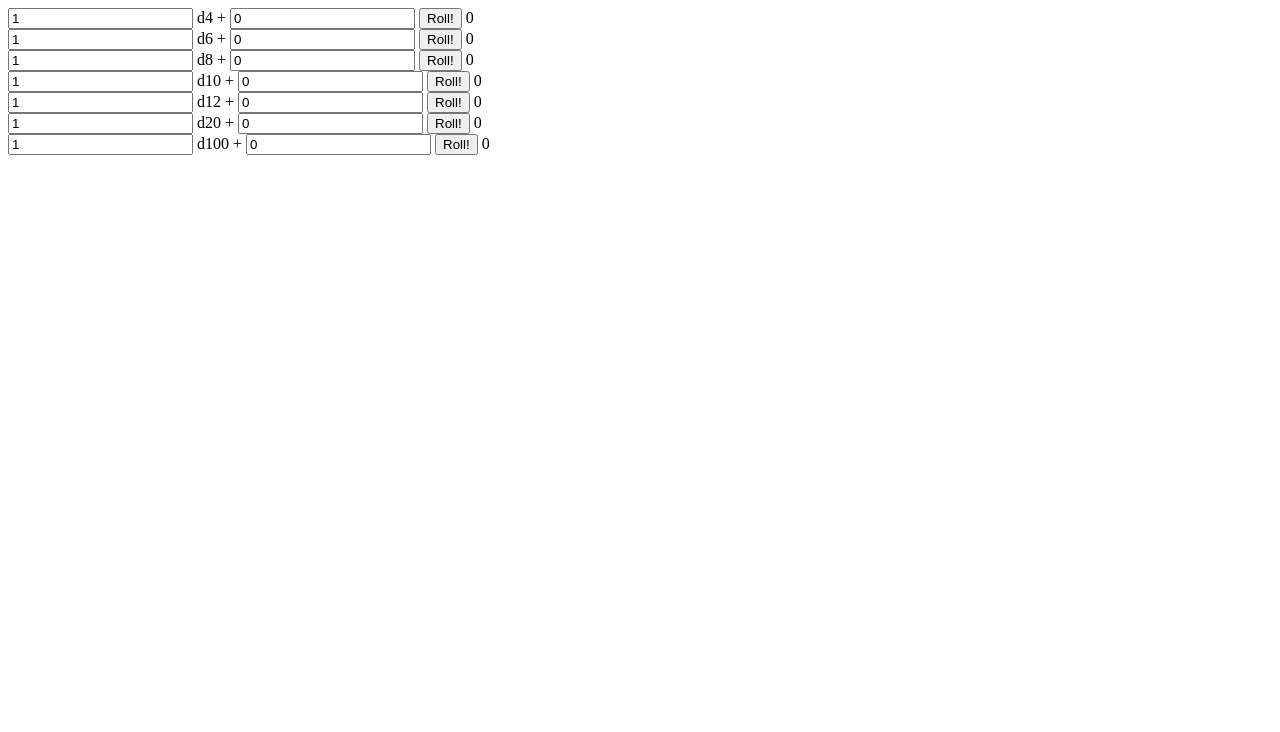
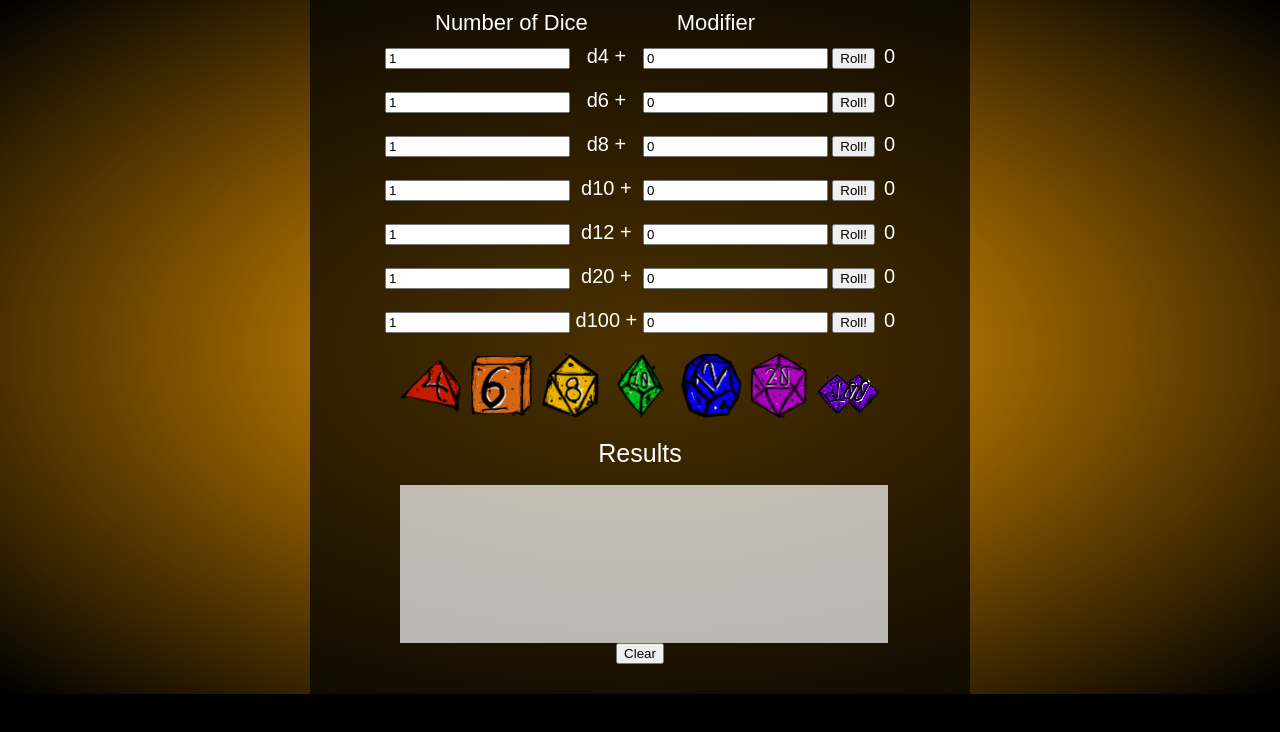
Before and after one commit to dsandershot/dsandershot.github.io, a plain HTML site: page diceRoller.html in a window 1280 px wide. Drawn offline with Linux system fonts and the light colour scheme.

Commit message:
updates to diceroller

```diff
--- a/diceRoller.html
+++ b/diceRoller.html
@@ -2,135 +2,99 @@
 <html>
 <head>
 	<title>Dice Roller</title>
+	<link rel="stylesheet" type="text/css" href="diceroller.css">
 </head>
 <body>
+	<main>
+		<div id="diceBlock">
+			<div id="labelBlock">
+				<p id="leftLabel" class="diceLabel">Number of Dice</p>
+				<p id="rightLabel" class="diceLabel">Modifier</p>
+			</div>
 			<!-- d4 -->
-	<form id="d4Form">
+			<form id="d4Form" class="forms">
 				<input type="text" name="d4quantity" id="d4quantity" value="1">
 				<label for="d4modifier">d4 + </label>
 				<input type="text" name="d4modifier" id="d4modifier" value="0">
 				<button type="submit">Roll!</button>
-		<span id="d4Result">0</span>
+				&nbsp;<span id="d4Result" class="result">0</span>
 			</form>
 
 			<!-- d6 -->
-	<form id="d6Form">
+			<form id="d6Form" class="forms">
 				<input type="text" name="d6quantity" id="d6quantity" value="1">
 				<label for="d4modifier">d6 + </label>
 				<input type="text" name="d6modifier" id="d6modifier" value="0">
 				<button type="submit">Roll!</button>
-		<span id="d6Result">0</span>
+				&nbsp;<span id="d6Result" class="result">0</span>
 			</form>
 
 			<!-- d8 -->
-	<form id="d8Form">
+			<form id="d8Form" class="forms">
 				<input type="text" name="d8quantity" id="d8quantity" value="1">
 				<label for="d8modifier">d8 + </label>
 				<input type="text" name="d8modifier" id="d8modifier" value="0">
 				<button type="submit">Roll!</button>
-		<span id="d8Result">0</span>
+				&nbsp;<span id="d8Result" class="result">0</span>
 			</form>
 
 			<!-- d10 -->
-	<form id="d10Form">
+			<form id="d10Form" class="forms">
 				<input type="text" name="d10quantity" id="d10quantity" value="1">
 				<label for="d10modifier">d10 + </label>
 				<input type="text" name="d10modifier" id="d10modifier" value="0">
 				<button type="submit">Roll!</button>
-		<span id="d10Result">0</span>
+				&nbsp;<span id="d10Result" class="result">0</span>
 			</form>
 
 			<!-- d12 -->
-	<form id="d12Form">
+			<form id="d12Form" class="forms">
 				<input type="text" name="d12quantity" id="d12quantity" value="1">
 				<label for="d12modifier">d12 + </label>
 				<input type="text" name="d12modifier" id="d12modifier" value="0">
 				<button type="submit">Roll!</button>
-		<span id="d12Result">0</span>
+				&nbsp;<span id="d12Result" class="result">0</span>
 			</form>
 
 			<!-- d20 -->
-	<form id="d20Form">
+			<form id="d20Form" class="forms">
 				<input type="text" name="d20quantity" id="d20quantity" value="1">
 				<label for="d20modifier">d20 + </label>
 				<input type="text" name="d20modifier" id="d20modifier" value="0">
 				<button type="submit">Roll!</button>
-		<span id="d20Result">0</span>
+				&nbsp;<span id="d20Result" class="result">0</span>
 			</form>
 
 			<!-- d100 -->
-	<form id="d100Form">
+			<form id="d100Form" class="forms">
 				<input type="text" name="d100quantity" id="d100quantity" value="1">
 				<label for="d100modifier">d100 + </label>
 				<input type="text" name="d100modifier" id="d100modifier" value="0">
 				<button type="submit">Roll!</button>
-		<span id="d100Result">0</span>
+				&nbsp;<span id="d100Result" class="result">0</span>
 			</form>
+
+			<!-- dice illustrations -->
+			<div id="diceImageBlock">
+				<img src="images/d4.png" class="diceImage">
+				<img src="images/d6.png" class="diceImage">
+				<img src="images/d8.png" class="diceImage">
+				<img src="images/d10.png" class="diceImage">
+				<img src="images/d12.png" class="diceImage">
+				<img src="images/d20.png" class="diceImage">
+				<img src="images/d100.png" class="diceImage">
+			</div>
+
+			<!-- results window -->
+			<h1>Results</h1>
+			<p id="resultsWindow">&nbsp;</p>
+			<button type="button" onclick="clearElement('resultsWindow')">Clear</button>
+		</div>
+	</main>
 </body>
 
-<script type="text/javascript">
+<script src="diceroller.js"></script>
 
-	function rollDice(quantity,modifier,diceNumber){
-		// casting to numbers for Math
-		let theQuantity = Number(quantity);
-		let theModifier = Number(modifier);
 
-		if(Number.isNaN(theQuantity)){
-			alert(quantity+' is not a valid number of dice. How the heck does one roll '+quantity+' dice?');
-			console.log('quantity fail');
-		}else if(Number.isNaN(theModifier)){
-			alert(modifier+' is not a valid modifier');
-			console.log('mod fail');
-		}else{
-			// rolling each die individually instead of using multiplication is more accurate to the intention of rolling dice
-			// user may check the console to see individual dice rolls
-			let total = 0;
-			console.log('rolling '+quantity+' d'+diceNumber+' plus '+modifier);
-			for(i=0;i<theQuantity;i++){
-				let result = Math.floor(Math.random()*diceNumber)+1;
-				total += result;
-				console.log(result);
-			}
-			total += theModifier;
-			console.log('plus '+modifier);
-			console.log('total is '+total);
-			document.getElementById('d'+diceNumber+'Result').innerHTML = total;
-		}
-	}
-
-	function getDiceRoll(diceNumber,callback){
-		// read in values here
-		let quantity1 = document.getElementById('d'+diceNumber+'quantity').value;
-		let modifier1 = document.getElementById('d'+diceNumber+'modifier').value;
-
-		// confirming function
-		if(typeof callback === 'function'){
-			callback(quantity1,modifier1,diceNumber);
-		}else{
-			console.log('not a function');
-		}
-	}
-
-	// listeners
-	let d4 = document.getElementById('d4Form');
-	d4.addEventListener('submit', function(event){getDiceRoll(4,rollDice); event.preventDefault();} );
-
-	let d6 = document.getElementById('d6Form');
-	d6.addEventListener('submit', function(event){getDiceRoll(6,rollDice); event.preventDefault();} );
-
-	let d8 = document.getElementById('d8Form');
-	d8.addEventListener('submit', function(event){getDiceRoll(8,rollDice); event.preventDefault();} );
-
-	let d10 = document.getElementById('d10Form');
-	d10.addEventListener('submit', function(event){getDiceRoll(10,rollDice); event.preventDefault();} );
-
-	let d12 = document.getElementById('d12Form');
-	d12.addEventListener('submit', function(event){getDiceRoll(12,rollDice); event.preventDefault();} );
-
-	let d20 = document.getElementById('d20Form');
-	d20.addEventListener('submit', function(event){getDiceRoll(20,rollDice); event.preventDefault();} );
-
-	let d100 = document.getElementById('d100Form');
-	d100.addEventListener('submit', function(event){getDiceRoll(100,rollDice); event.preventDefault();} );
 </script>
 </html>
--- /dev/null
+++ b/diceroller.css
@@ -0,0 +1,107 @@
+body {
+	background-color: black;
+	height: 100%;
+	margin: 0;
+	padding: 0;
+	text-align: center;
+	font-family: Arial;
+}
+
+div	{
+	margin: 0;
+	padding: 0;
+}
+
+h1 {
+	color: white;
+	font-size: 25px;
+	font-weight: normal;
+	text-align: center;
+}
+
+label {
+	display: inline-block;
+	width: 64px;
+	color: white;
+	font-size: 20px;
+}
+
+main {
+	background-image: radial-gradient(orange, black);
+}
+
+p {
+	margin: 0;
+	padding: 0;
+}
+
+#d4Form {
+	margin-top: 0px;
+}
+
+#diceBlock {
+	text-align: center;
+	background-color: rgba(0, 0, 0, 0.7);
+	width: 600px;
+	padding: 30px;
+	padding-top: 10px;
+	display: inline-block;
+}
+
+#diceImageBlock {
+	width: 500px;
+	padding: 0;
+	margin: 0;
+	margin-top: 15px;
+	margin-left: 50px;
+	text-align: center;
+}
+
+#leftLabel {
+	float: left;
+}
+
+#resultsWindow {
+	width: 480px;
+	height: 150px;
+	background-color: rgba(255, 255, 255, 0.7);
+	text-align: left;
+	margin-left: 60px;
+	padding: 4px;
+	color: black;
+	font-size: 12px;
+	overflow: scroll;
+}
+
+#rightLabel {
+	float: right;
+	margin-right: 90px;
+}
+
+#labelBlock {
+	display: inline-block;
+	width: 410px;
+}
+
+.diceImage{
+	width: 65px;
+	display: inline-block;
+	padding: 0;
+	margin: 0;
+}
+
+.diceLabel{
+	color: white;
+	font-size: 22px;
+}
+
+.forms {
+	margin: 10px;
+	padding: 5px;
+}
+
+.result {
+	color: white;
+	font-size: 20px;
+	vertical-align: center;
+}
--- /dev/null
+++ b/diceroller.js
@@ -0,0 +1,66 @@
+function rollDice(quantity,modifier,diceNumber){
+	// casting to numbers for Math
+	let theQuantity = Number(quantity);
+	let theModifier = Number(modifier);
+
+	if(Number.isNaN(theQuantity)){
+		alert(quantity+' is not a valid number of dice. How the heck does one roll '+quantity+' dice?');
+		console.log('quantity fail');
+	}else if(Number.isNaN(theModifier)){
+		alert(modifier+' is not a valid modifier');
+		console.log('mod fail');
+	}else{
+		// rolling each die individually instead of using multiplication is more accurate to the intention of rolling dice
+		// user may check the console to see individual dice rolls
+		let total = 0;
+		document.getElementById('resultsWindow').innerHTML += 'rolling '+quantity+' d'+diceNumber+' plus '+modifier;
+		for(i=0;i<theQuantity;i++){
+			let result = Math.floor(Math.random()*diceNumber)+1;
+			total += result;
+			document.getElementById('resultsWindow').innerHTML += '<br>'+result;
+		}
+		total += theModifier;
+		document.getElementById('resultsWindow').innerHTML += '<br>plus '+modifier+'<br>';
+		document.getElementById('resultsWindow').innerHTML += 'total is '+total+'<br>';
+		document.getElementById('d'+diceNumber+'Result').innerHTML = total;
+	}
+}
+
+function getDiceRoll(diceNumber,callback){
+	// read in values here
+	let quantity1 = document.getElementById('d'+diceNumber+'quantity').value;
+	let modifier1 = document.getElementById('d'+diceNumber+'modifier').value;
+
+	// confirming function
+	if(typeof callback === 'function'){
+		callback(quantity1,modifier1,diceNumber);
+	}else{
+		console.log('not a function');
+	}
+}
+
+function clearElement(name) {
+	document.getElementById(name).innerHTML = '&nbsp;';
+}
+
+// listeners
+let d4 = document.getElementById('d4Form');
+d4.addEventListener('submit', function(event){getDiceRoll(4,rollDice); event.preventDefault();} );
+
+let d6 = document.getElementById('d6Form');
+d6.addEventListener('submit', function(event){getDiceRoll(6,rollDice); event.preventDefault();} );
+
+let d8 = document.getElementById('d8Form');
+d8.addEventListener('submit', function(event){getDiceRoll(8,rollDice); event.preventDefault();} );
+
+let d10 = document.getElementById('d10Form');
+d10.addEventListener('submit', function(event){getDiceRoll(10,rollDice); event.preventDefault();} );
+
+let d12 = document.getElementById('d12Form');
+d12.addEventListener('submit', function(event){getDiceRoll(12,rollDice); event.preventDefault();} );
+
+let d20 = document.getElementById('d20Form');
+d20.addEventListener('submit', function(event){getDiceRoll(20,rollDice); event.preventDefault();} );
+
+let d100 = document.getElementById('d100Form');
+d100.addEventListener('submit', function(event){getDiceRoll(100,rollDice); event.preventDefault();} );
```
Also changed, not shown: images/d10.png (added), images/d100.png (added), images/d12.png (added), images/d20.png (added), images/d4.png (added), images/d6.png (added), images/d8.png (added), 1 other file. Lines whose indentation alone changed are shown as unchanged.
